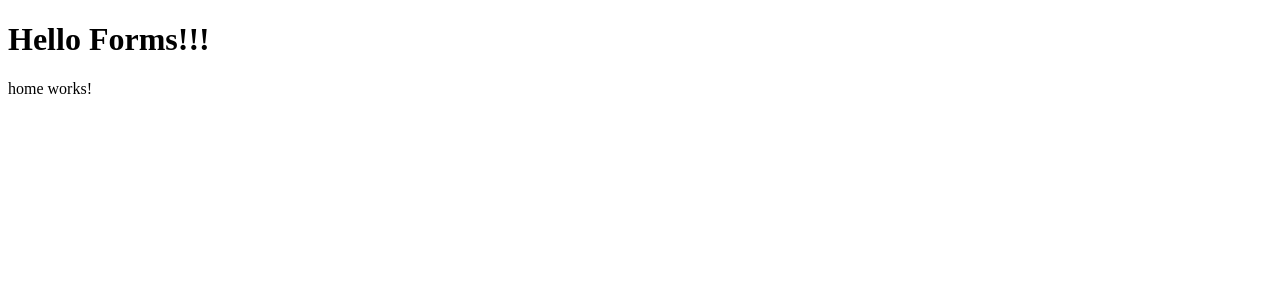
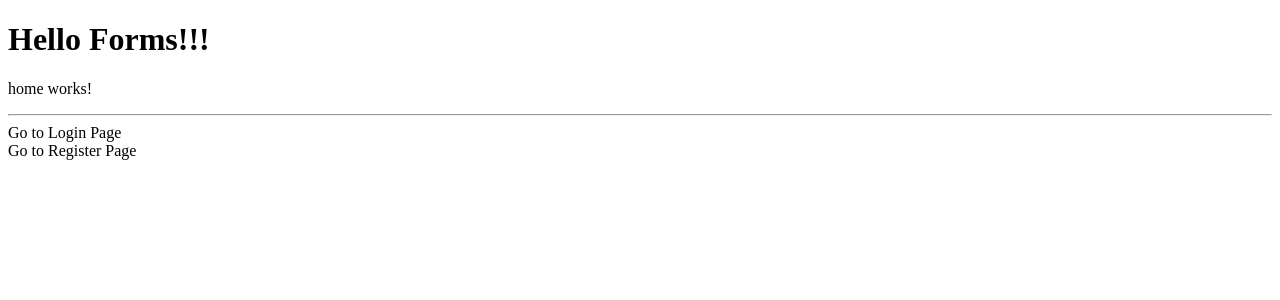
Before and after one commit to SvetlinGG/Angular-Components-exercise, an Angular app in the folder forms/: page /home in a window 1280 px wide. Shown: the top 300 px of the page. Built offline with nearby package versions, Linux system fonts and the light colour scheme.

Commit message:
activate with router link

```diff
--- a/forms/src/app/home/home.component.html
+++ b/forms/src/app/home/home.component.html
@@ -1,2 +1,8 @@
 <h1>Hello Forms!!!</h1>
 <p appHighlight>home works!</p>
+
+
+<hr />
+
+<div routerLink="/login">Go to Login Page</div>
+<div routerLink="/register">Go to Register Page</div>
```
